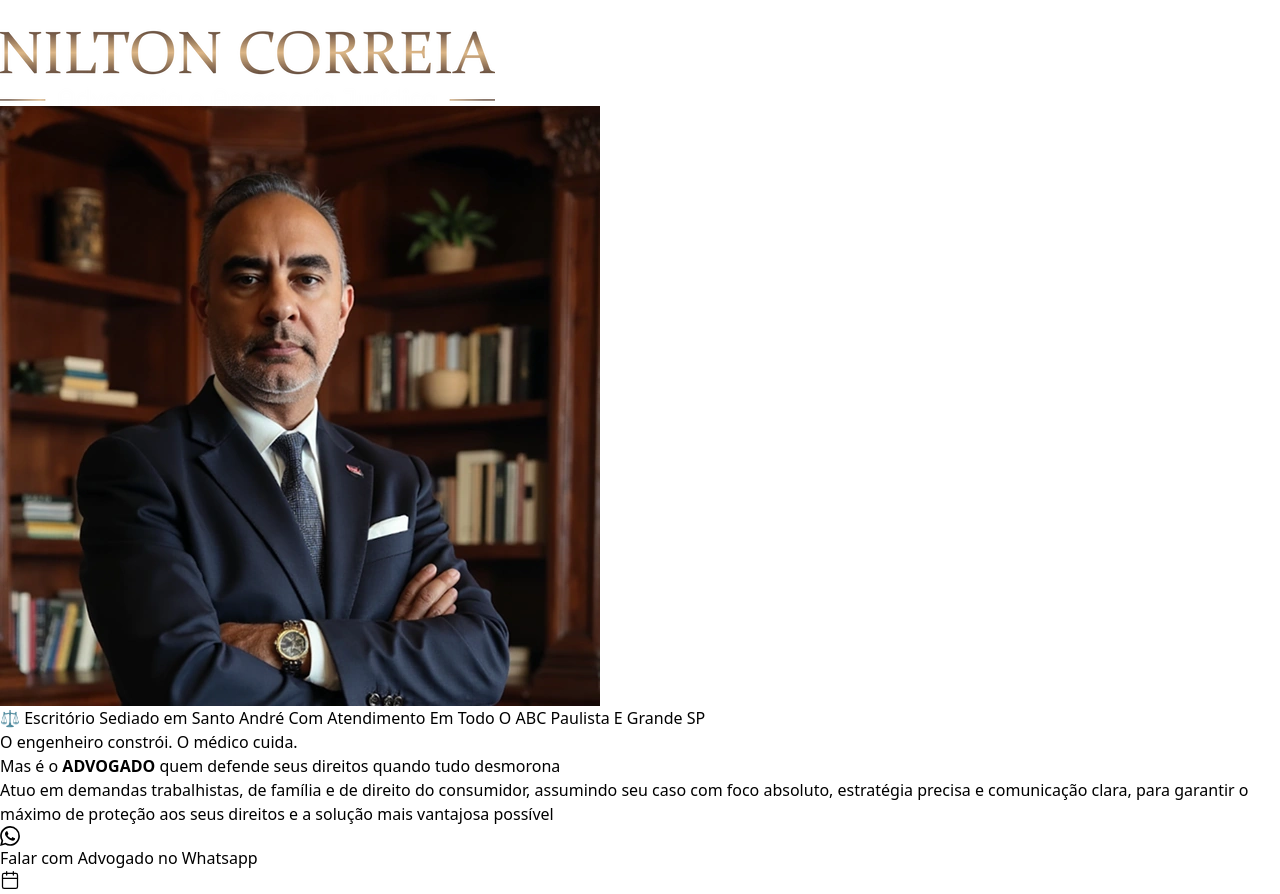
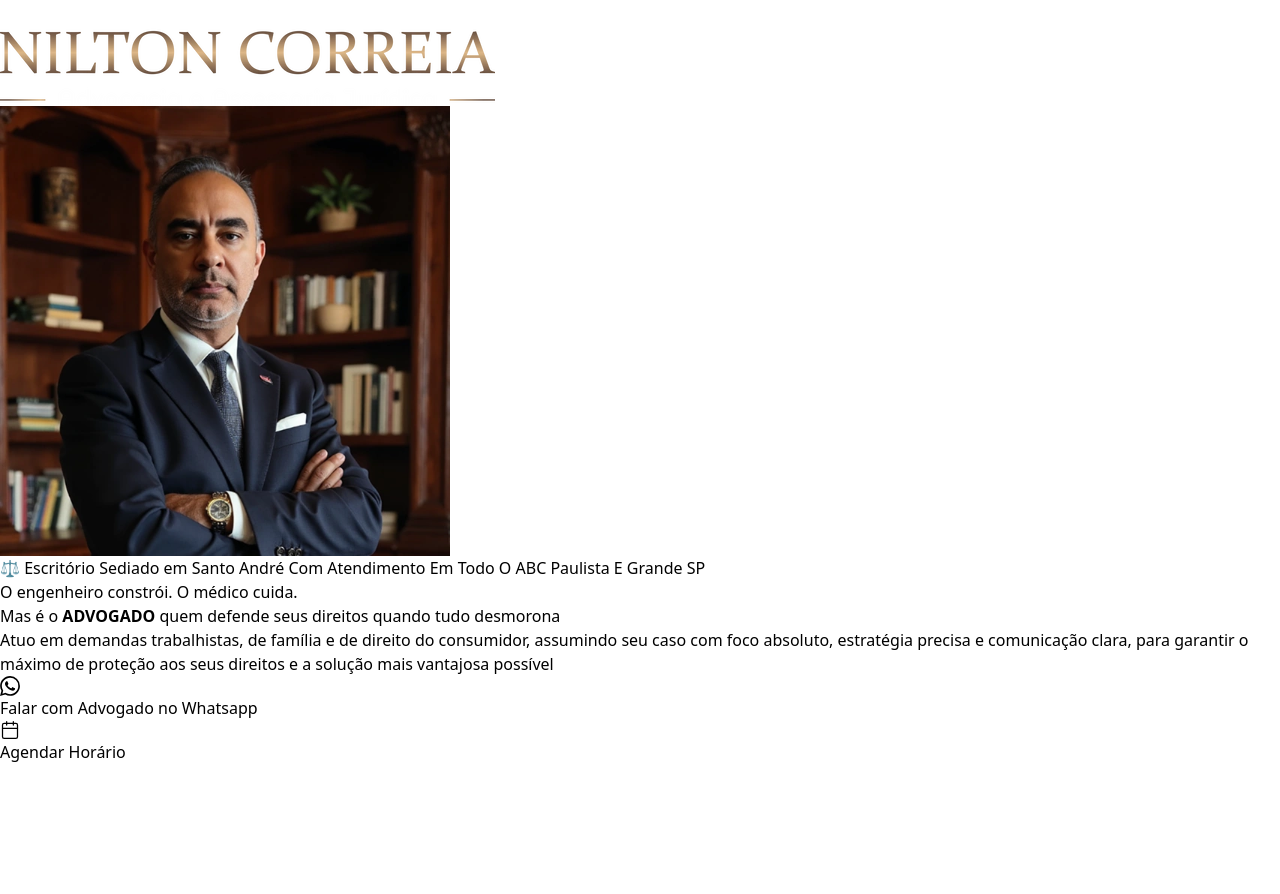
Before and after one commit to Paper-Street-Softwares/LP-Nilton, a React (Vite) app: page / in a window 1280 px wide. Shown: the part 808-1702 px from the top of the page. Built offline with nearby package versions, Linux system fonts and the light colour scheme.

Commit message:
fix: Imagem

```diff
--- a/index.html
+++ b/index.html
@@ -27,7 +27,7 @@
       rel="preload"
       as="image"
       fetchpriority="high"
-      href="/hero.webp"
+      href="/assets/hero.webp"
     />
 
     <title>
--- a/src/sections/Hero.jsx
+++ b/src/sections/Hero.jsx
@@ -47,7 +47,10 @@ export default function Hero({ imagemFocadaBackground }) {
               <img
                 src={content.hero.imagens.focadaHero}
                 fetchpriority="high"
-                alt=""
+                decoding="sync"
+                width="450"
+                height="400"
+                alt="imagem da Pessoa"
                 className="object-cover h-[400px] w-[450px] md:h-[600px] md:w-[600px] lg:h-[500px] lg:w-[500px]"
               />
             </MotionDivDownToUp>
```
